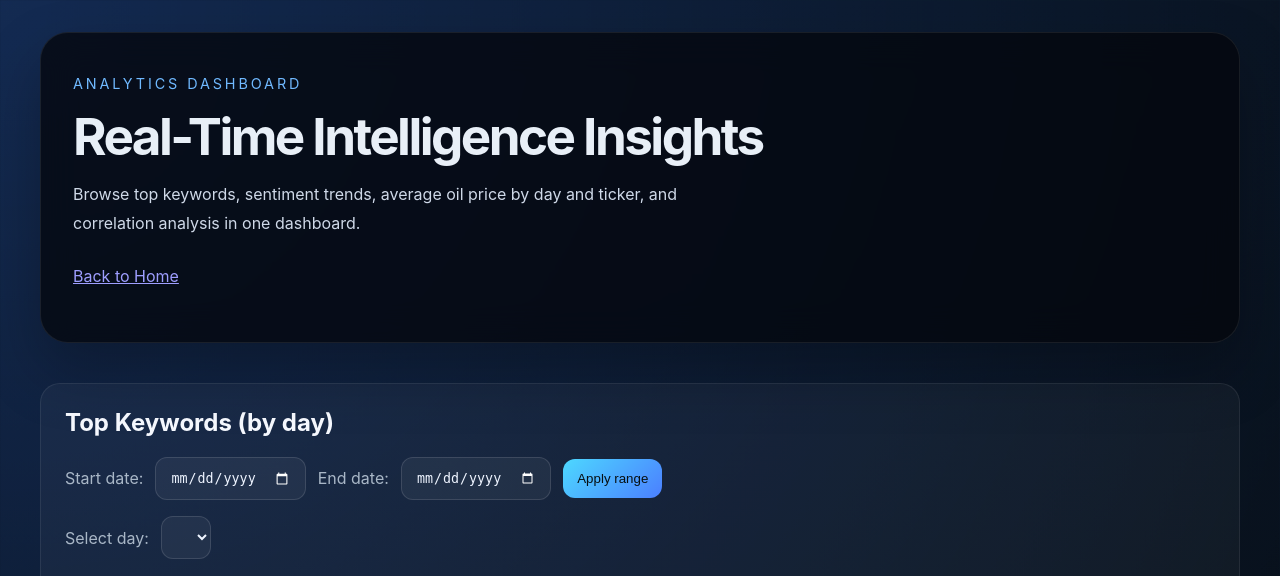
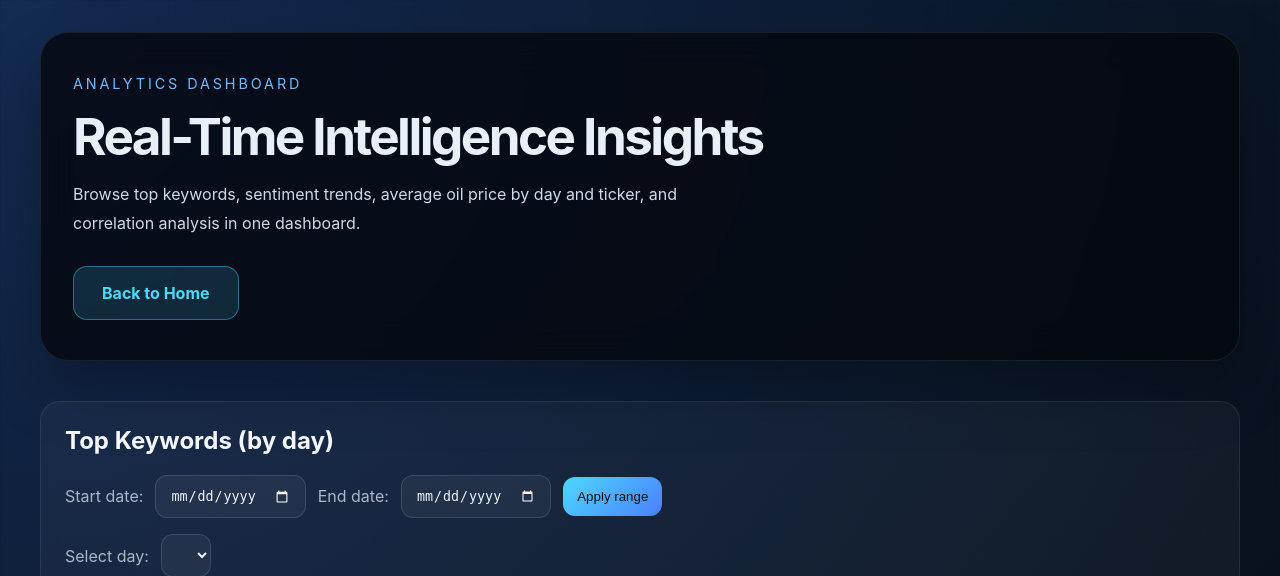
Before and after one commit to cesar1091/Real-Time-Oil-Market-Geopolitical-Intelligence-Platform, a Flask app: page /dashboard in a window 1280 px wide. Shown: the top 576 px of the page. Run offline with Flask 3, Linux system fonts and the light colour scheme; data that the repository does not hold is empty.

Commit message:
Update buttom

```diff
--- a/src/static/style.css
+++ b/src/static/style.css
@@ -103,6 +103,45 @@ h1 {
     box-shadow: 0 18px 30px rgba(77, 216, 255, 0.2);
 }
 
+.btn, a.btn {
+    display: inline-flex;
+    align-items: center;
+    justify-content: center;
+    padding: 16px 28px;
+    border: none;
+    border-radius: 14px;
+    color: #071013;
+    background: linear-gradient(135deg, #4dd8ff, #4b7fff);
+    font-size: 1rem;
+    font-weight: 700;
+    cursor: pointer;
+    text-decoration: none;
+    transition: transform 0.18s ease, box-shadow 0.18s ease;
+}
+
+.btn:hover, a.btn:hover {
+    transform: translateY(-1px);
+    box-shadow: 0 18px 30px rgba(77, 216, 255, 0.2);
+}
+
+.btn-secondary, a.btn-secondary {
+    background: rgba(77, 216, 255, 0.15);
+    border: 1px solid rgba(77, 216, 255, 0.4);
+    color: #4dd8ff;
+}
+
+.btn-secondary:hover, a.btn-secondary:hover {
+    background: rgba(77, 216, 255, 0.25);
+    box-shadow: 0 12px 20px rgba(77, 216, 255, 0.15);
+}
+
+.btn-group {
+    display: flex;
+    gap: 12px;
+    flex-wrap: wrap;
+    margin-top: 24px;
+}
+
 .result-card {
     margin-top: 32px;
     padding: 24px 26px;
--- a/src/templates/dashboard.html
+++ b/src/templates/dashboard.html
@@ -16,7 +16,9 @@
           <p class="hero-copy">
             Browse top keywords, sentiment trends, average oil price by day and ticker, and correlation analysis in one dashboard.
           </p>
-          <p><a href="/">Back to Home</a></p>
+          <div class="btn-group">
+            <a href="/" class="btn btn-secondary">Back to Home</a>
+          </div>
         </div>
       </header>
 
--- a/src/templates/index.html
+++ b/src/templates/index.html
@@ -20,7 +20,9 @@
                     <input id="user_input" name="user_input" type="text" placeholder="E.g. impact of OPEC output cuts on Brent prices" value="{{ request.form.get('user_input', '') }}" />
                     <button type="submit">Submit</button>
                 </form>
-                <p style="margin-top:12px;"><a href="/dashboard">Open Analytics Dashboard</a></p>
+                <div class="btn-group">
+                    <a href="/dashboard" class="btn">Open Analytics Dashboard</a>
+                </div>
                 {% if response_text %}
                 <section class="result-card">
                     <h2>Analysis Result</h2>
```
